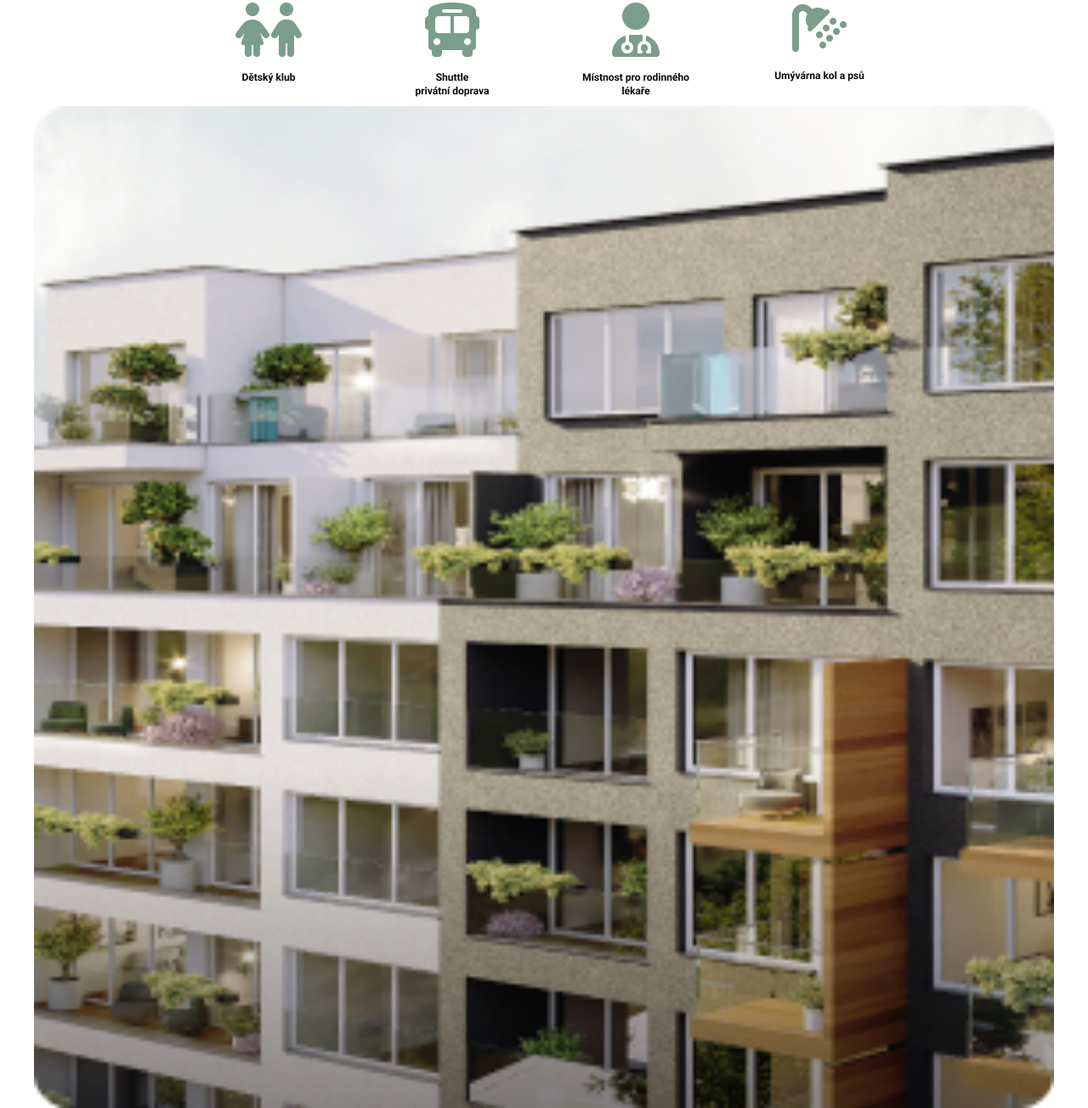
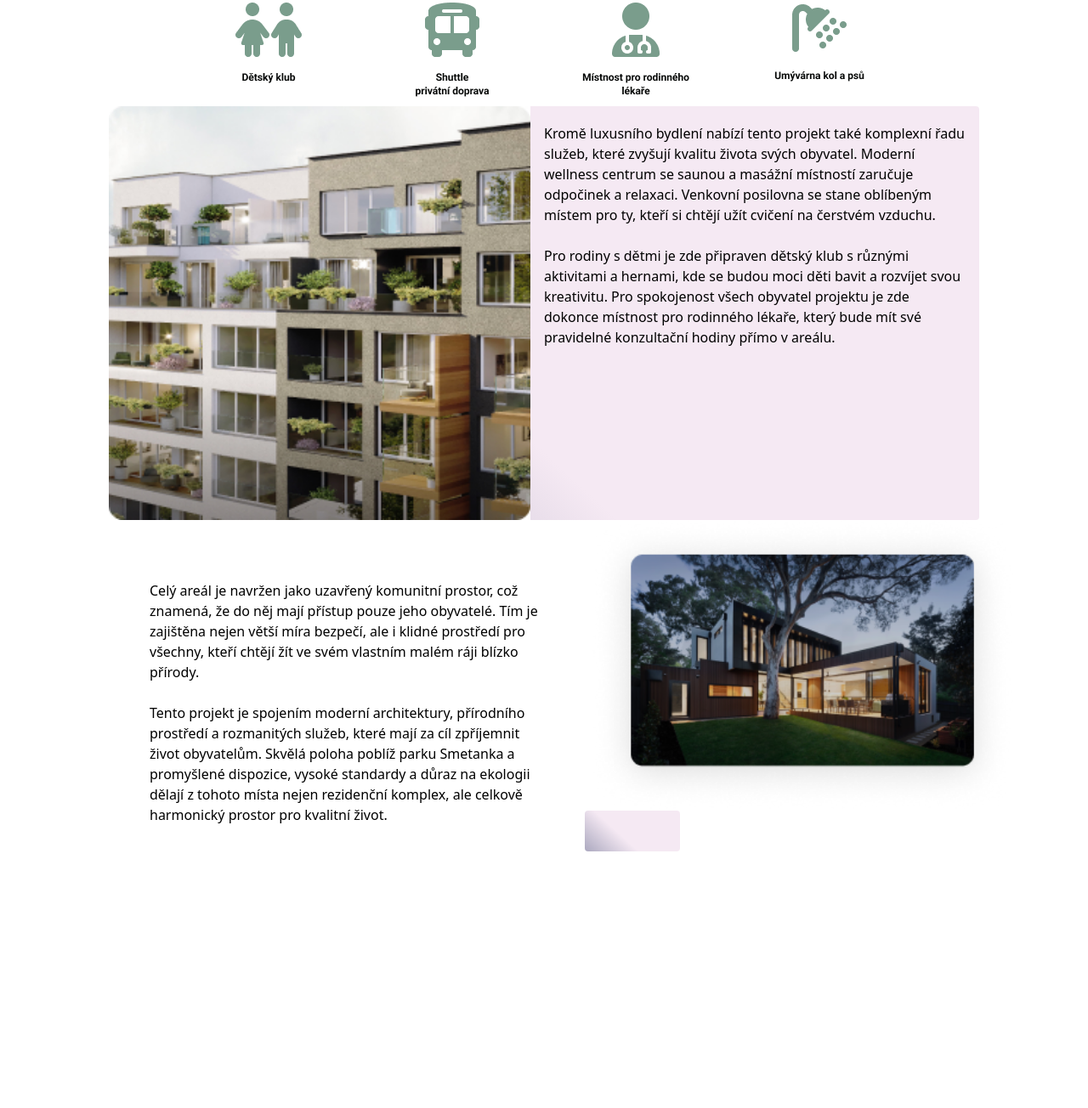
Before and after one commit to Zacera/Tailwind-full-web, a website: page src/index.html in a window 1280 px wide. Shown: the part 527-1831 px from the top of the page at 85% size. After the commit the page ends 1569 px from the top, so only its background shows below. Drawn offline with Linux system fonts and the light colour scheme.

Commit message:
better responzivity

```diff
--- a/src/index.html
+++ b/src/index.html
@@ -30,24 +30,31 @@
   </div>
   </div>
 
-  <div class="flex flex-col justify-center mx-10 bg-hero-pattern rounded">
-    <div class="flex flex-col justify-center -mb-60= z-10">
+  <div class="flex flex-col justify-center mx-10 bg-hero-pattern rounded lg:flex-row lg:justify-between lg:mx-32">
+    <div class="flex flex-col justify-center -mb-60= lg:justify-start lg:align-middle lg:mb-0 lg:h-full lg:w-1/2">
       <img src="/img/Rectangle 109.jpg" alt="">
     </div>
 
-    <div class="mt-5 mx-4 mb-2">
-      <p>Kromě luxusního bydlení nabízí tento projekt také komplexní řadu služeb, které zvyšují kvalitu života svých obyvatel. Moderní wellness centrum se saunou a masážní místností zaručuje odpočinek a relaxaci. Venkovní posilovna se stane oblíbeným místem pro ty, kteří si chtějí užít cvičení na čerstvém vzduchu.
-
-        Pro rodiny s dětmi je zde připraven dětský klub s různými aktivitami a hernami, kde se budou moci děti bavit a rozvíjet svou kreativitu. Pro spokojenost všech obyvatel projektu je zde dokonce místnost pro rodinného lékaře, který bude mít své pravidelné konzultační hodiny přímo v areálu.</p>
+    <div class="mt-5 mx-4 mb-5 lg:w-1/2">
+      <p>Kromě luxusního bydlení nabízí tento projekt také komplexní řadu služeb, které zvyšují kvalitu života svých obyvatel. Moderní wellness centrum se saunou a masážní místností zaručuje odpočinek a relaxaci. Venkovní posilovna se stane oblíbeným místem pro ty, kteří si chtějí užít cvičení na čerstvém vzduchu.</p>
+      <br>
+      <p>Pro rodiny s dětmi je zde připraven dětský klub s různými aktivitami a hernami, kde se budou moci děti bavit a rozvíjet svou kreativitu. Pro spokojenost všech obyvatel projektu je zde dokonce místnost pro rodinného lékaře, který bude mít své pravidelné konzultační hodiny přímo v areálu.</p>
     </div>
   </div>
-  <div class="flex flex-col justify-center mx-2 mt-10">
-    <img src="/img/Rectangle 163.png" alt="">
-  </div>
-  <div class="flex flex-col justify-center mx-12">
+  <div class="lg:flex lg:flex-row-reverse lg:mx-32 lg:my-10">
+    <div class="lg:w-1/2">
+      <div class="flex flex-col justify-center mx-2 mt-10 lg:-mt-10 lg:-mr-10">
+      <img src="/img/Rectangle 163.png" alt="">
+      </div>
+      <div class="lg:rounded lg:bg-hero-pattern lg:w-28 lg:h-12"></div>
+    </div>
+
+    <div class="flex flex-col justify-center mx-12 lg:w-1/2">
     <p>Celý areál je navržen jako uzavřený komunitní prostor, což znamená, že do něj mají přístup pouze jeho obyvatelé. Tím je zajištěna nejen větší míra bezpečí, ale i klidné prostředí pro všechny, kteří chtějí žít ve svém vlastním malém ráji blízko přírody.</p>
     <br>
     <p>Tento projekt je spojením moderní architektury, přírodního prostředí a rozmanitých služeb, které mají za cíl zpříjemnit život obyvatelům. Skvělá poloha poblíž parku Smetanka a promyšlené dispozice, vysoké standardy a důraz na ekologii dělají z tohoto místa nejen rezidenční komplex, ale celkově harmonický prostor pro kvalitní život.</p>
   </div>
+</div>
+
 </body>
 </html>
```
Also changed, not shown: src/output.css.
